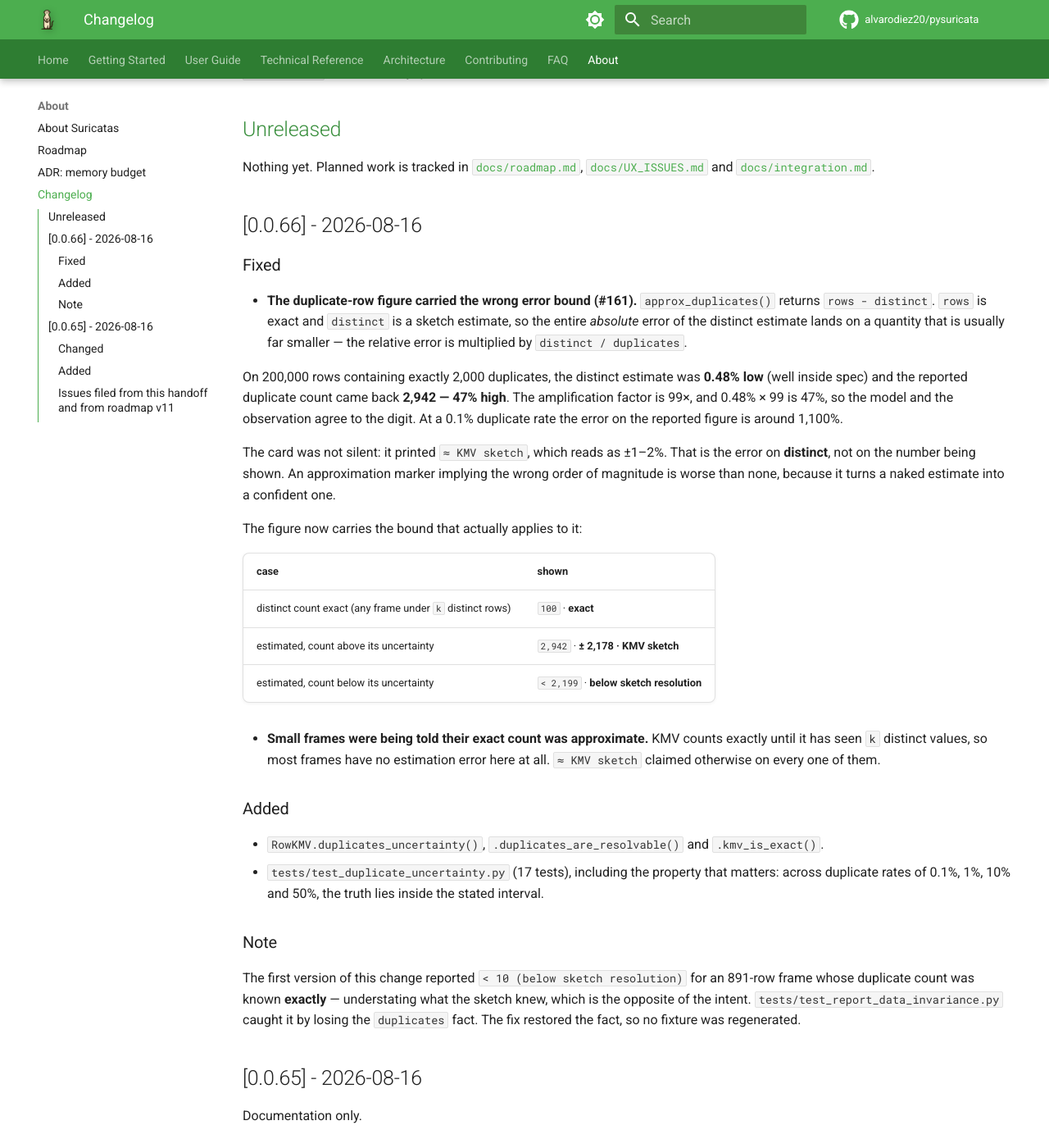
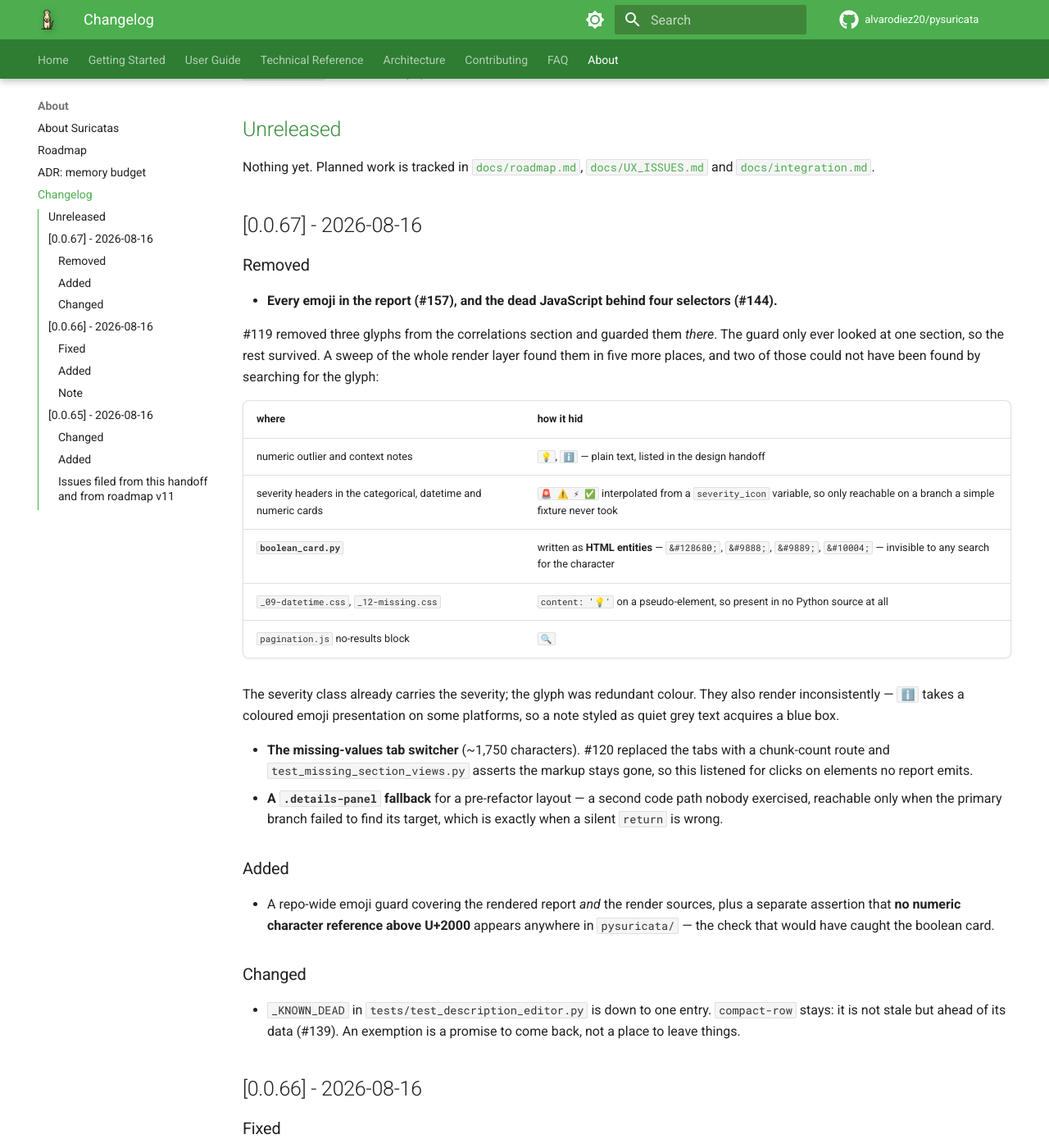
Before and after one commit to alvarodiez20/pysuricata, an MkDocs documentation site: the page built from docs/changelog.md, in a window 1280 px wide and 1400 px high, scrolled down 300 px. Shown: the whole window at 82% size. Built offline with MkDocs 1.6.1 and Material for MkDocs 9.7.7, drawn with Linux system fonts in a browser that asks for light colours; comment, search, counter and statistics services are not loaded.

Commit message:
chore: remove every emoji, and the dead JS behind three selectors
#119 removed three glyphs from the correlations section and added a test
guarding them there. The guard only ever looked at one section, so
everything outside it survived -- for eleven versions.

Sweeping the whole render layer found them in five more places, and two
of those could not have been found by searching for the glyph:

  - the numeric outlier and context notes, plain text (the two the design
    handoff listed);
  - severity headers in three card types, interpolated from a
    severity_icon variable, so reachable only on a branch a simple
    fixture never takes -- my first guard passed while these shipped;
  - boolean_card.py, written as HTML entities: &#128680;, &#9888;,
    &#9889;, &#10004;. Invisible to any search for the character, which
    is why a sweep that believed it was complete left four behind;
  - two CSS pseudo-elements, content: '...', present in no Python source;
  - pagination.js's no-results block.

The severity class already carries the severity, so the glyph was
redundant colour. They also render inconsistently: the info glyph takes a
coloured emoji presentation on some platforms, so a note styled as quiet
grey text acquires a blue box.

The new guard checks the rendered report and the sources, and separately
asserts that no numeric character reference above U+2000 appears anywhere
in the package. That second assertion is the one that would have caught
the boolean card, and it exists because this sweep needed two passes.

Also deletes the missing-values tab switcher -- #120 replaced the tabs
with a chunk-count route, and a test already asserts the markup stays
gone, so this was listening for clicks on elements no report emits -- and
a .details-panel fallback for a pre-refactor layout, a second code path
nobody exercised and reachable only when the primary branch failed to
find its target, which is exactly when returning silently is wrong.

_KNOWN_DEAD is down to one entry. compact-row stays because it is not
stale but ahead of its data (#139). An exemption is a promise to come
back, not a place to leave things.

Co-Authored-By: Claude Opus 5 <noreply@anthropic.com>

```diff
--- a/CHANGELOG.md
+++ b/CHANGELOG.md
@@ -18,6 +18,32 @@ Nothing yet. Planned work is tracked in
 [`docs/roadmap.md`](https://github.com/alvarodiez20/pysuricata/blob/main/docs/roadmap.md),
 [`docs/UX_ISSUES.md`](https://github.com/alvarodiez20/pysuricata/blob/main/docs/UX_ISSUES.md) and
 [`docs/integration.md`](https://github.com/alvarodiez20/pysuricata/blob/main/docs/integration.md).
+
+## [0.0.67] - 2026-08-16
+
+### Removed
+- **Every emoji in the report (#157), and the dead JavaScript behind four selectors (#144).**
+
+  #119 removed three glyphs from the correlations section and guarded them *there*. The guard only ever looked at one section, so the rest survived. A sweep of the whole render layer found them in five more places, and two of those could not have been found by searching for the glyph:
+
+  | where | how it hid |
+  |---|---|
+  | numeric outlier and context notes | `💡`, `ℹ️` — plain text, listed in the design handoff |
+  | severity headers in the categorical, datetime and numeric cards | `🚨 ⚠️ ⚡ ✅` interpolated from a `severity_icon` variable, so only reachable on a branch a simple fixture never took |
+  | **`boolean_card.py`** | written as **HTML entities** — `&#128680;`, `&#9888;`, `&#9889;`, `&#10004;` — invisible to any search for the character |
+  | `_09-datetime.css`, `_12-missing.css` | `content: '💡'` on a pseudo-element, so present in no Python source at all |
+  | `pagination.js` no-results block | `🔍` |
+
+  The severity class already carries the severity; the glyph was redundant colour. They also render inconsistently — `ℹ️` takes a coloured emoji presentation on some platforms, so a note styled as quiet grey text acquires a blue box.
+
+- **The missing-values tab switcher** (~1,750 characters). #120 replaced the tabs with a chunk-count route and `test_missing_section_views.py` asserts the markup stays gone, so this listened for clicks on elements no report emits.
+- **A `.details-panel` fallback** for a pre-refactor layout — a second code path nobody exercised, reachable only when the primary branch failed to find its target, which is exactly when a silent `return` is wrong.
+
+### Added
+- A repo-wide emoji guard covering the rendered report *and* the render sources, plus a separate assertion that **no numeric character reference above U+2000** appears anywhere in `pysuricata/` — the check that would have caught the boolean card.
+
+### Changed
+- `_KNOWN_DEAD` in `tests/test_description_editor.py` is down to one entry. `compact-row` stays: it is not stale but ahead of its data (#139). An exemption is a promise to come back, not a place to leave things.
 
 ## [0.0.66] - 2026-08-16
 
--- a/pyproject.toml
+++ b/pyproject.toml
@@ -4,7 +4,7 @@ build-backend = "setuptools.build_meta"
 
 [project]
 name = "pysuricata"
-version = "0.0.66"
+version = "0.0.67"
 description = "A lightweight EDA tool inspired by the curious nature of suricates. Built just for fun 🔬."
 authors = [
     {name = 'Alvaro Diez', email = 'alvarodiez20@gmail.com'},
--- a/pysuricata/static/css/_09-datetime.css
+++ b/pysuricata/static/css/_09-datetime.css
@@ -119,7 +119,7 @@
 }
 
 #pysuricata-report .suggestions li::before {
-  content: '💡';
+  content: '';
   position: absolute;
   left: 0;
   top: 0.1rem;
--- a/pysuricata/static/css/_12-missing.css
+++ b/pysuricata/static/css/_12-missing.css
@@ -833,7 +833,7 @@
 }
 
 #pysuricata-report .missing-per-chunk-enhanced .insights-list li::before {
-  content: '💡';
+  content: '';
   position: absolute;
   left: 0;
   top: 0.5rem;
--- a/pysuricata/static/js/pagination.js
+++ b/pysuricata/static/js/pagination.js
@@ -189,7 +189,7 @@
             noResults.id = 'no-results';
             noResults.className = 'no-results';
             noResults.innerHTML = `
-                <div class="icon">🔍</div>
+
                 <div class="message">No columns found</div>
                 <div class="suggestion">Try adjusting your search or filter</div>
             `;
```
Also changed, not shown: pysuricata/static/js/functionality.js (+9 -73 lines), 7 other files.
